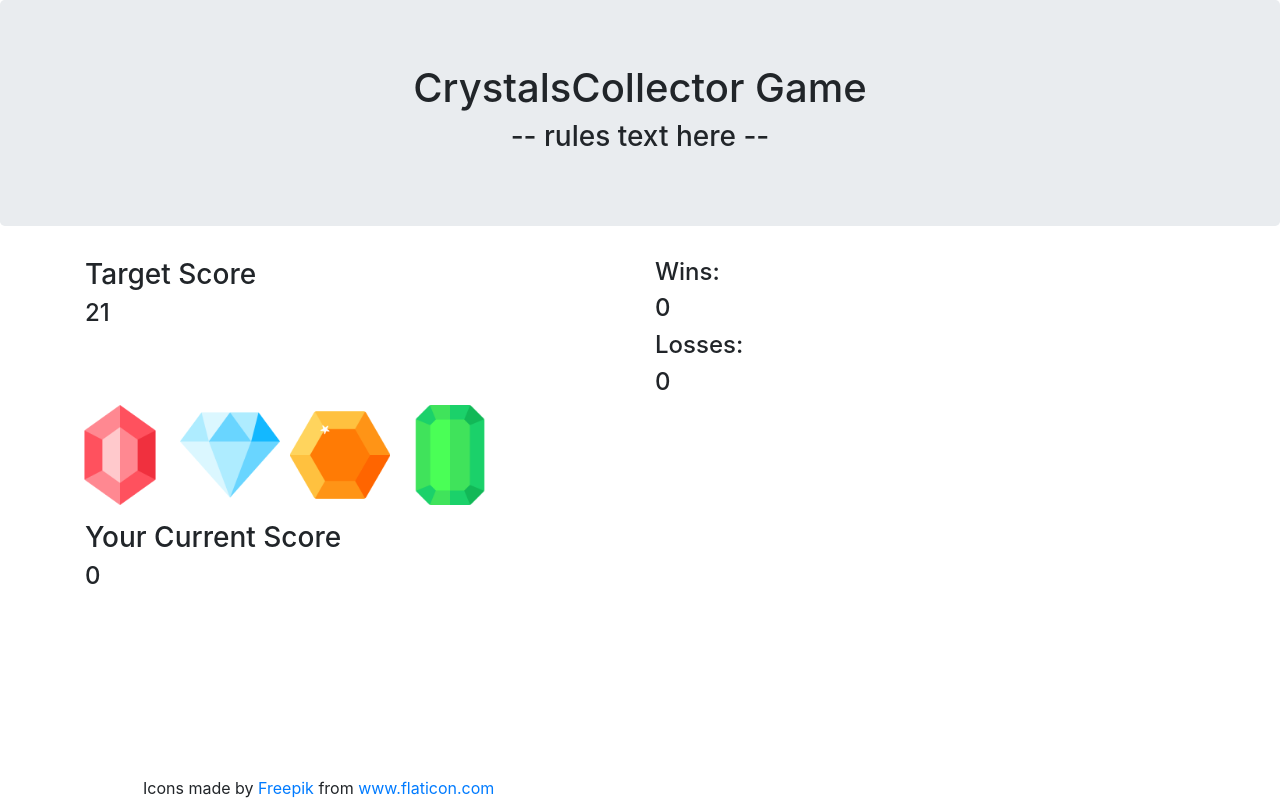
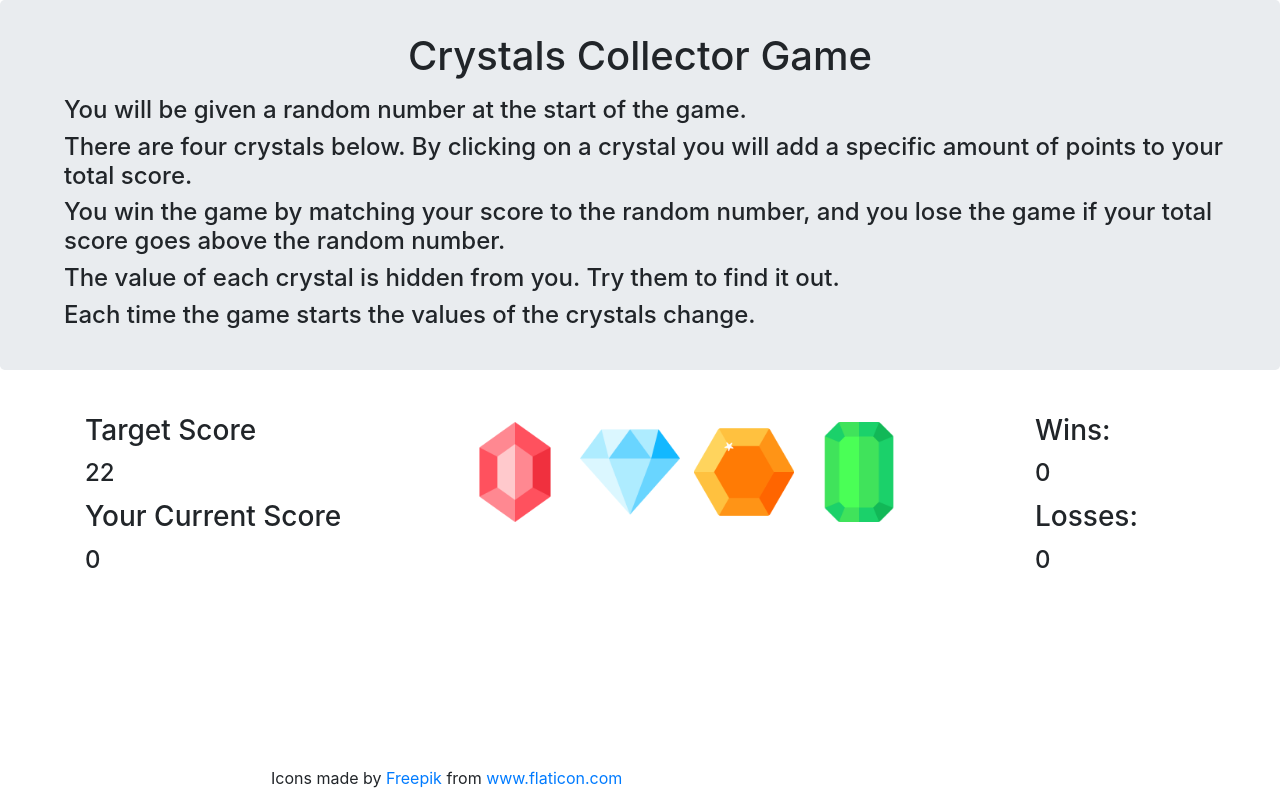
Before and after one commit to LVerane/Crystals-Collector-Game, a plain HTML site: page index.html in a window 1280 px wide. Drawn offline with nearby package versions, Linux system fonts and the light colour scheme.

Commit message:
win and loss count added, html col/row structure changed

```diff
--- a/assets/css/style.css
+++ b/assets/css/style.css
@@ -1,5 +1,17 @@
+h1{
+    margin-bottom: 16px;
+}
+h3{
+    margin: 12px 0;
+}
+
+.jumbotron {
+    padding: 32px;
+}
+
 img {
     width: 100px;
+    margin-top: 20px;
     margin-right: 10px;
 }
 
@@ -9,6 +21,10 @@ img:last-child{
 
 footer {
     position: fixed;
-    left: 10%; /* adjust this later to align with the page */
-    bottom: 0;
+    left: 20%;
+    bottom: 10px;
  }
+
+ .rules {
+    margin-left: 32px;
+ }
--- a/index.html
+++ b/index.html
@@ -13,39 +13,42 @@
 <body>
 
 <div class="jumbotron">
-    <h1 class="text-center">CrystalsCollector Game</h1>
-    <h3 class="text-center">-- rules text here --</h3>
+    <h1 class="text-center">Crystals Collector Game</h1>
+    <h4 class="rules">You will be given a random number at the start of the game.</h4>
+    <h4 class="rules">There are four crystals below. By clicking on a crystal you will add a specific amount of points to your total score.</h4>
+    <h4 class="rules">You win the game by matching your score to the random number, and you lose the game if your total score goes above the random number.</h4>
+    <h4 class="rules">The value of each crystal is hidden from you. Try them to find it out.</h4>
+    <h4 class="rules">Each time the game starts the values of the crystals change.</h4>
 </div>
 
 <div class="container">
 
     <div class="row">
-        <div class="col">
+        <div class="col-4">
             <h3>Target Score</h3>
             <h4 id="targetScore"></h4>
-        </div>
-        <div class="col">
-            <h4>Wins:</h4>
-            <h4>0</h4>
-            <h4>Losses:</h4>
-            <h4>0</h4>
-        </div>
+            <h3>Your Current Score</h3>
+            <h4 id="currentScore"></h4>
         </div>
 
-    <div class="row">
+
+        <div class="col-6">
             <img id="redGem" class="gem" src="assets/images/RedGem.png" alt="Red Gem">
             <img id="blueGem" class="gem" src="assets/images/BlueGem.png" alt="Blue Gem">
             <img id="yellowGem" class="gem" src="assets/images/YellowGem.png" alt="Yellow Gem">
             <img id="greenGem" class="gem" src="assets/images/GreenGem.png" alt="Green Gem">
         </div>
 
-    <div class="row">
-        <div class="col">
-            <h3 class="mt-3">Your Current Score</h3>
-            <h4 id="currentScore"></h4>
-        </div>
+
+        <div class="col-2">
+            <h3>Wins:</h3>
+            <h4 id="wins">0</h4>
+            <h3>Losses:</h3>
+            <h4 id="losses">0</h4>
+            <h4 id="message"></h4>
         </div>
 
+    </div>
 </div>
 
 <footer class="container">
@@ -54,23 +57,20 @@
 
 <script type="text/javascript">
 
+    var objective;
     var userScore;
     var gemValue;
+    var win = 0;
+    var loss = 0;
 
     function reset(){
-        // number to be guessed is between 18 and 120
-        $("#targetScore").html(Math.floor(Math.random()*103)+18);
-        console.log($("#targetScore").html());
+        $("#targetScore").html(Math.floor(Math.random()*102)+19);
+        objective = parseInt($("#targetScore").html());
         $("#currentScore").html(0);
-        console.log($("#currentScore").html());
         $("#redGem").val(Math.ceil(Math.random()*12));
-        console.log($("#redGem").val());
         $("#blueGem").val(Math.ceil(Math.random()*12));
-        console.log($("#blueGem").val());
         $("#yellowGem").val(Math.ceil(Math.random()*12));
-        console.log($("#yellowGem").val());
         $("#greenGem").val(Math.ceil(Math.random()*12));
-        console.log($("#greenGem").val());
         userScore = 0;
     }
 
@@ -80,10 +80,23 @@
 
         $(".gem").on("click", function(){
             gemValue = parseInt($(this).val());
-            console.log(gemValue);
             userScore = userScore + gemValue;
             $("#currentScore").html(userScore);
-            console.log(userScore);
+
+            if(userScore > objective){
+                loss++;
+                $("#losses").html(loss);
+                $("#message").html("You lost!!");
+                reset();
+            }else if(userScore === objective){
+                win++;
+                $("#wins").html(win);
+                $("#message").html("You won!!");
+                reset();
+            }else{
+                $("#message").html("");
+            }
+
         });
 
     });
```
Lines whose indentation alone changed are shown as unchanged.
